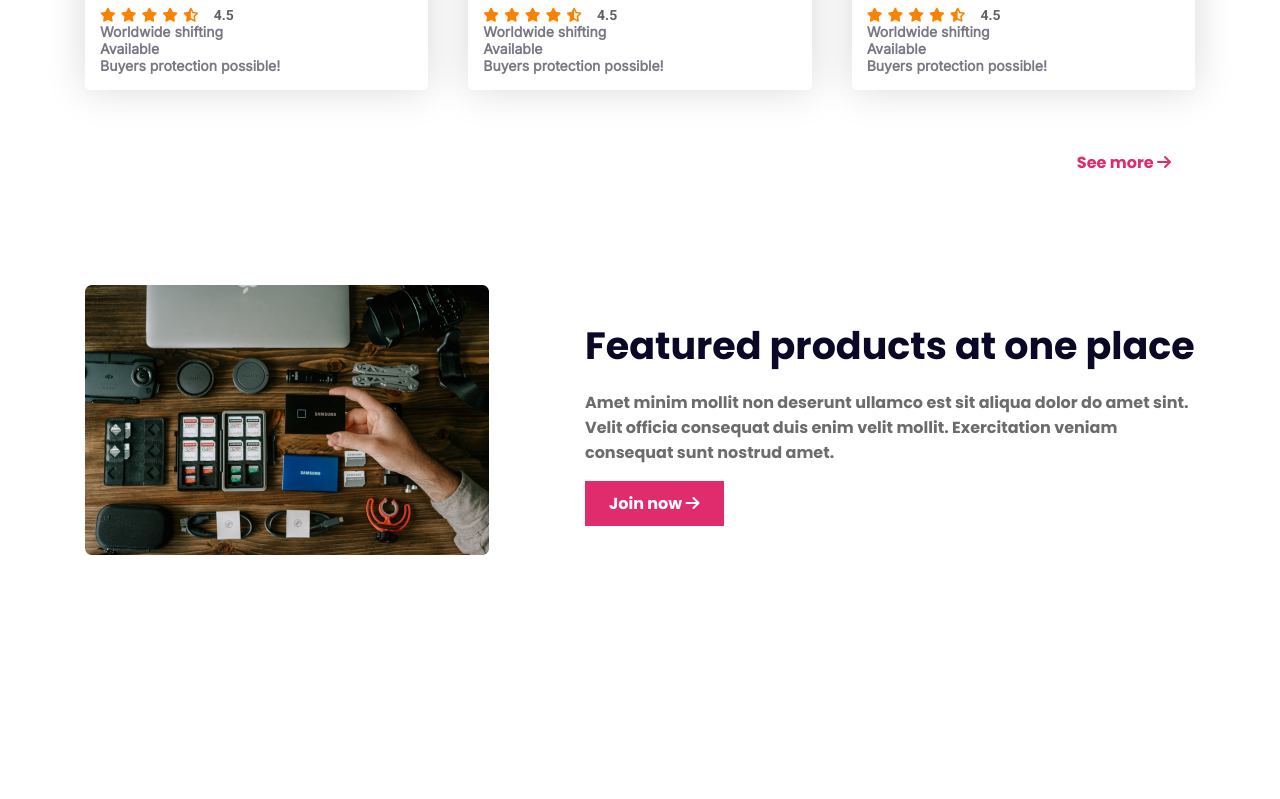
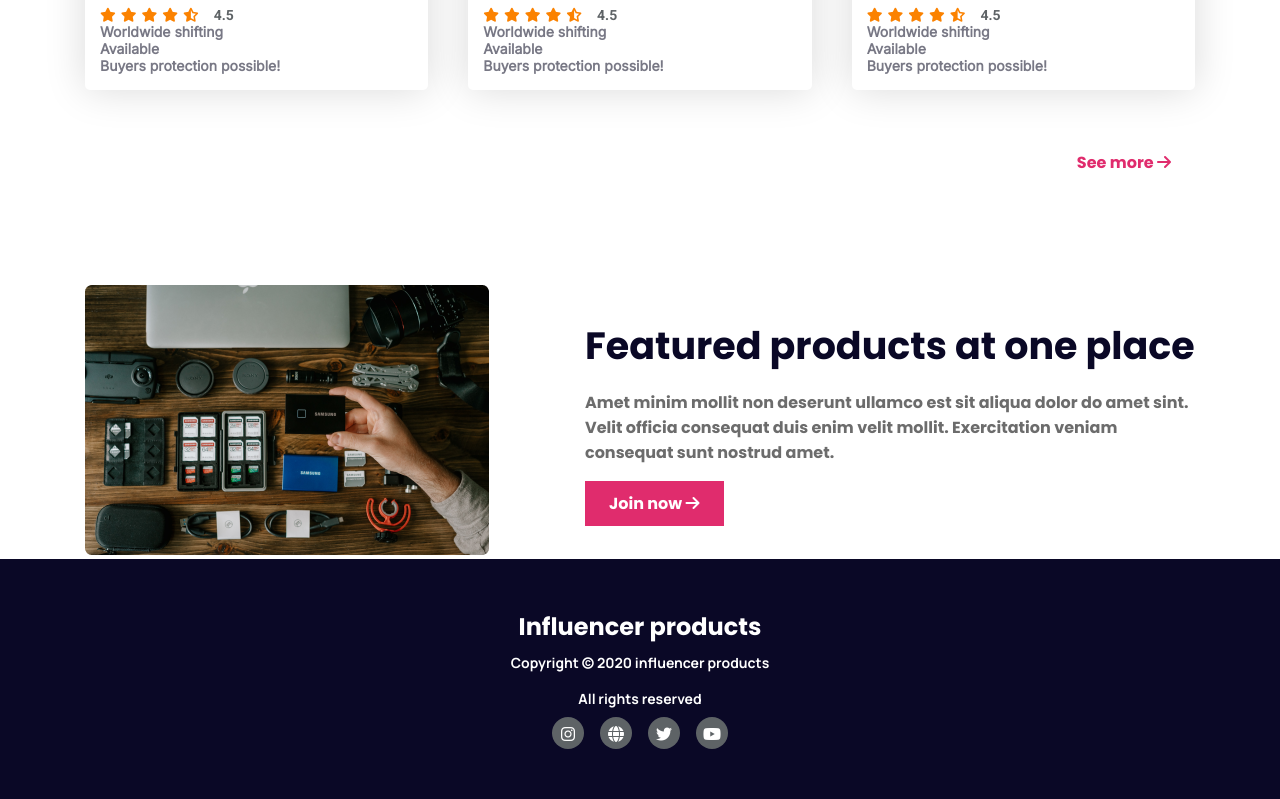
Before and after one commit to abirm-09/influencer-gear, a plain HTML site: page index.html in a window 1280 px wide. Shown: the part 2212-3011 px from the top of the page. Before the commit the page ends 2771 px from the top, so only its background shows below. Drawn offline with Linux system fonts and the light colour scheme.

Commit message:
Completed all section

```diff
--- a/index.html
+++ b/index.html
@@ -283,6 +283,20 @@
             </div>
         </section>
     </main>
+    <footer id="main-footer" class="main-footer">
+        <div class="inner-footer container">
+            <div class="footer-content">
+                <h2 class="footer-title">Influencer products</h2>
+                <p class="copyright-text">Copyright © 2020 influencer products <br> All rights reserved</p>
+                <ul class="footer-social">
+                    <li><i class="fa-brands fa-instagram"></i></li>
+                    <li><i class="fa-solid fa-globe"></i></li>
+                    <li><i class="fa-brands fa-twitter"></i></li>
+                    <li><i class="fa-brands fa-youtube"></i></li>
+                </ul>
+            </div>
+        </div>
+    </footer>
 </body>
 
 </html>
--- a/styles/style.css
+++ b/styles/style.css
@@ -284,3 +284,46 @@ nav .logo a {
 .featured-right .featured-btn {
     margin-top: 1rem;
 }
+
+/* =======================================
+                footer style
+==========================================*/
+.main-footer {
+    background-color: #0A0826;
+    padding-block: 50px;
+}
+
+.footer-content {
+    text-align: center;
+    line-height: 36px;
+}
+
+.footer-content .footer-title {
+    font-family: var(--ff-poppins);
+    font-weight: 700;
+    font-size: 24px;
+    color: var(--clr-white);
+}
+
+.footer-content .copyright-text {
+    font-family: var(--ff-manrope);
+    font-size: 14px;
+    font-weight: 700;
+    color: var(--clr-white);
+}
+
+.footer-social {
+    list-style: none;
+    color: var(--clr-white);
+    display: flex;
+    justify-content: center;
+    gap: 1rem;
+}
+
+.footer-social li {
+    width: 32px;
+    height: 32px;
+    background-color: var(--clr-text-light-gray);
+    font-size: 1rem;
+    border-radius: 50%;
+}
```
